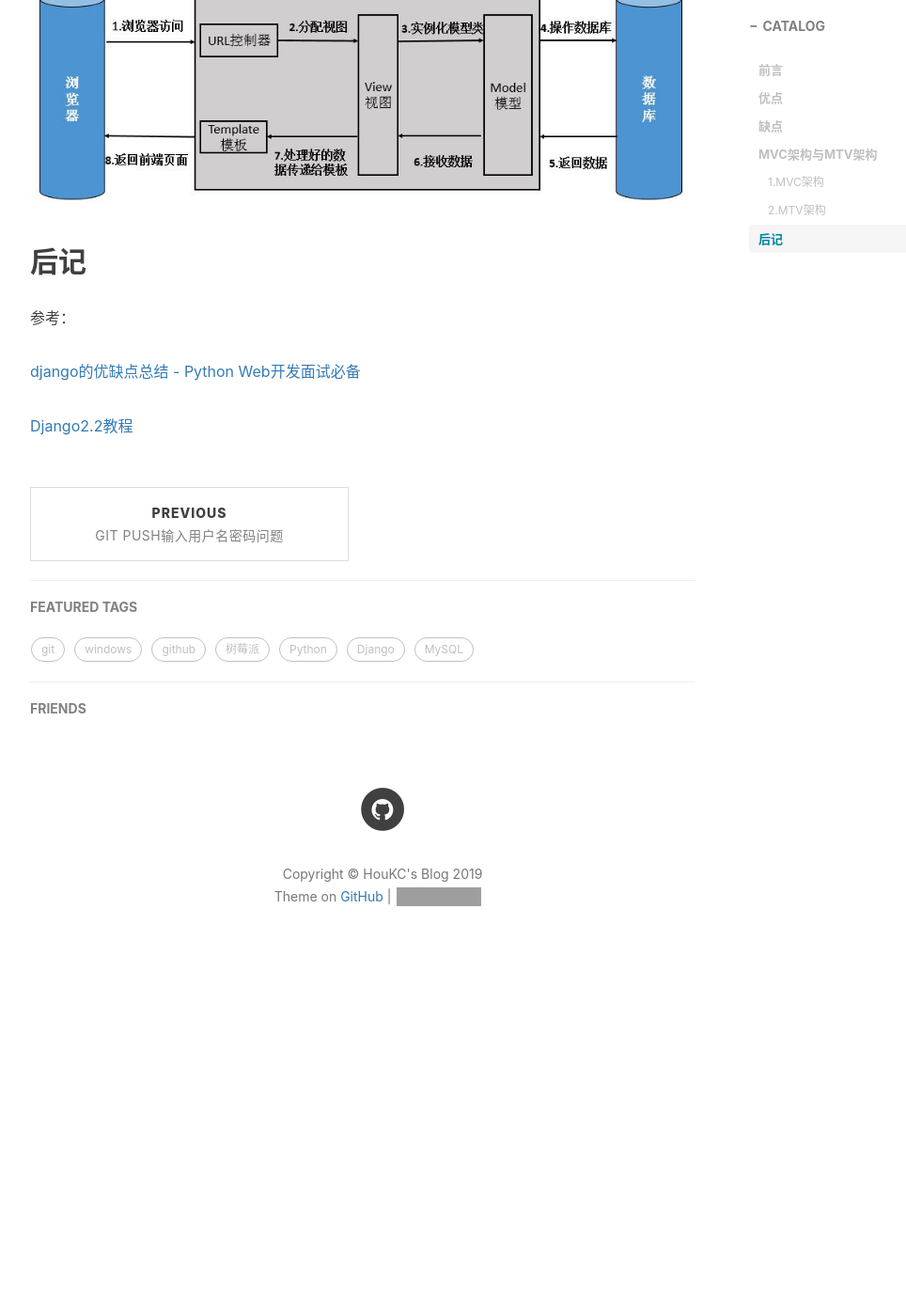
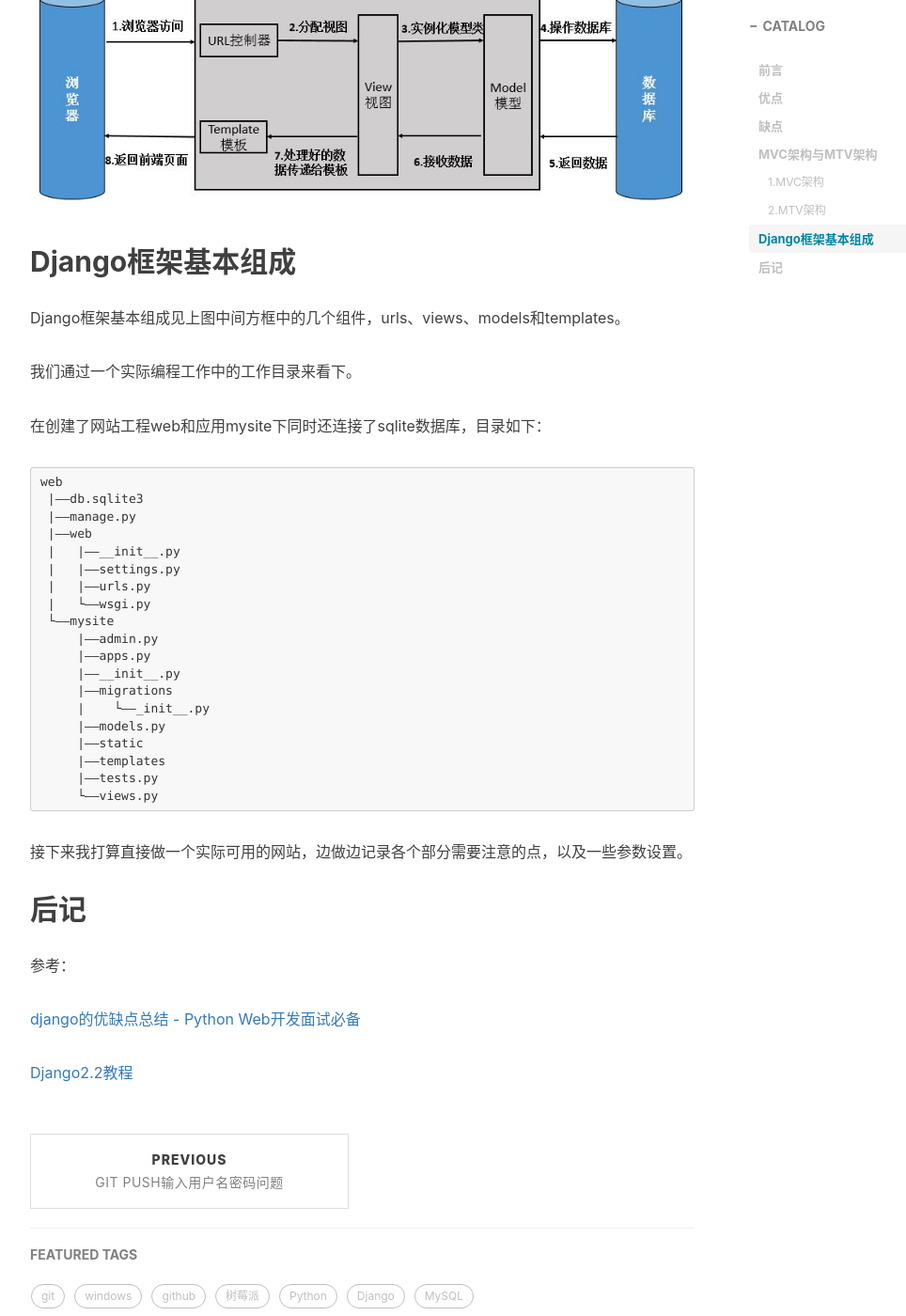
Before and after one commit to HouKC/houkc.github.io, a Jekyll site: the page built from _posts/2019-12-16-djangoIntroduction.md, in a window 1280 px wide and 1400 px high, scrolled down 2924 px. Shown: the whole window at 94% size, without its empty margins (233-1197 px from the left). Built offline with Jekyll 4.4.1, drawn with Linux system fonts in a browser that asks for light colours; nearby versions of some CDN libraries; comment, search, counter and statistics services are not loaded; before the commit the page ends 3982 px from its top, so only the background shows below that; some of the changed text lies outside the part shown; grey boxes are pictures that could not be loaded.

Commit message:
update djangoIntroduction.md

````diff
--- a/_posts/2019-12-16-djangoIntroduction.md
+++ b/_posts/2019-12-16-djangoIntroduction.md
@@ -1,7 +1,7 @@
 ---
 layout:     post
 title:      Django简介
-subtitle:   简单介绍Django的MTV架构，以及Django的基本组成，顺便说一下怎么新建一个Django项目。
+subtitle:   简单介绍Django的优缺点，对比MVC架构和Django的MTV架构，以及Django的基本组成。
 date:       2019-12-16
 author:     HouKC
 header-img: img/post-bg-coffee.jpeg
@@ -63,6 +63,35 @@ Django框架的MTV架构是由这几个文件实现的，urls.py、views.py、mo
 一张图解释Django框架
 
  ![MTV](https://raw.githubusercontent.com/HouKC/houkc.github.io/master/img/djangoIntroduction-mtv.jpg)
+
+## Django框架基本组成
+Django框架基本组成见上图中间方框中的几个组件，urls、views、models和templates。
+
+我们通过一个实际编程工作中的工作目录来看下。
+
+在创建了网站工程web和应用mysite下同时还连接了sqlite数据库，目录如下：
+```
+web
+ |——db.sqlite3
+ |——manage.py
+ |——web
+ |   |——__init__.py
+ |   |——settings.py
+ |   |——urls.py
+ |   └——wsgi.py
+ └——mysite
+     |——admin.py
+     |——apps.py
+     |——__init__.py
+     |——migrations
+     |    └——_init__.py
+     |——models.py
+     |——static
+     |——templates
+     |——tests.py
+     └——views.py
+```
+接下来我打算直接做一个实际可用的网站，边做边记录各个部分需要注意的点，以及一些参数设置。
 ## 后记
 参考：
 
````
